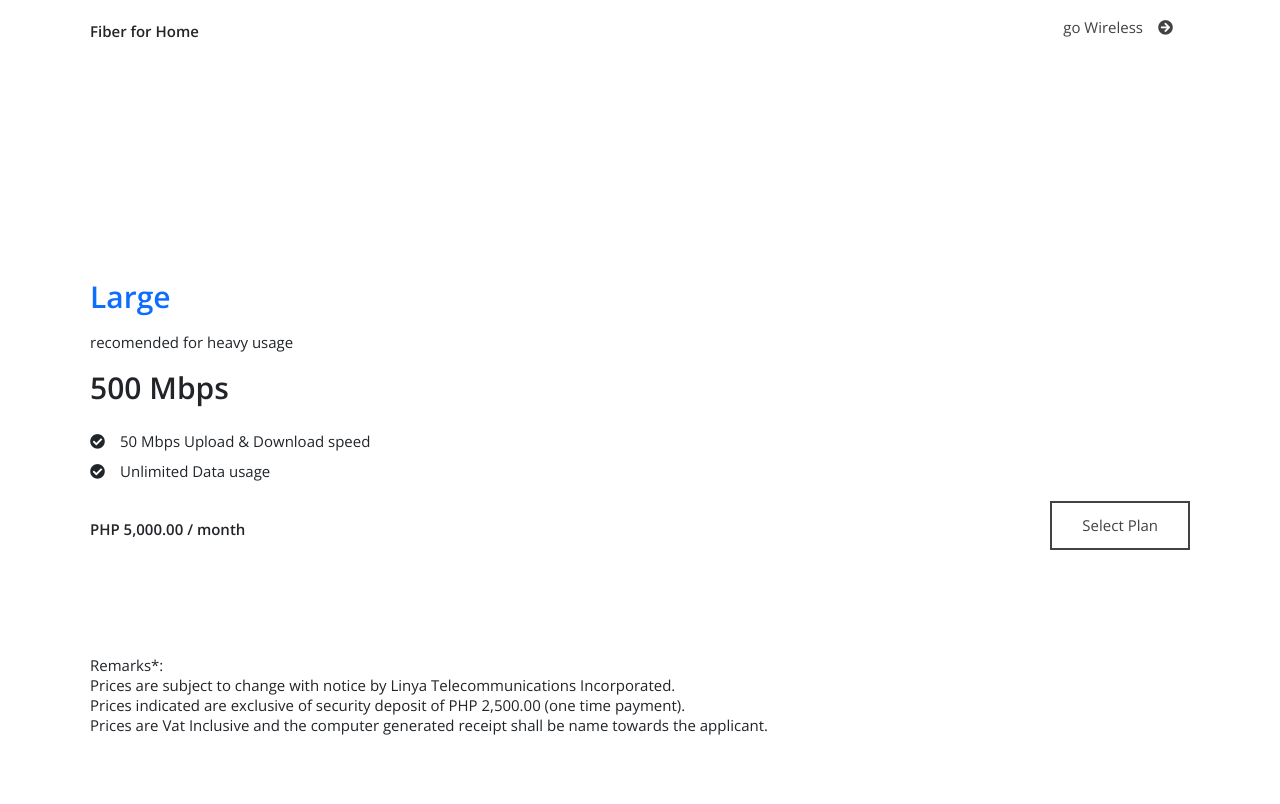
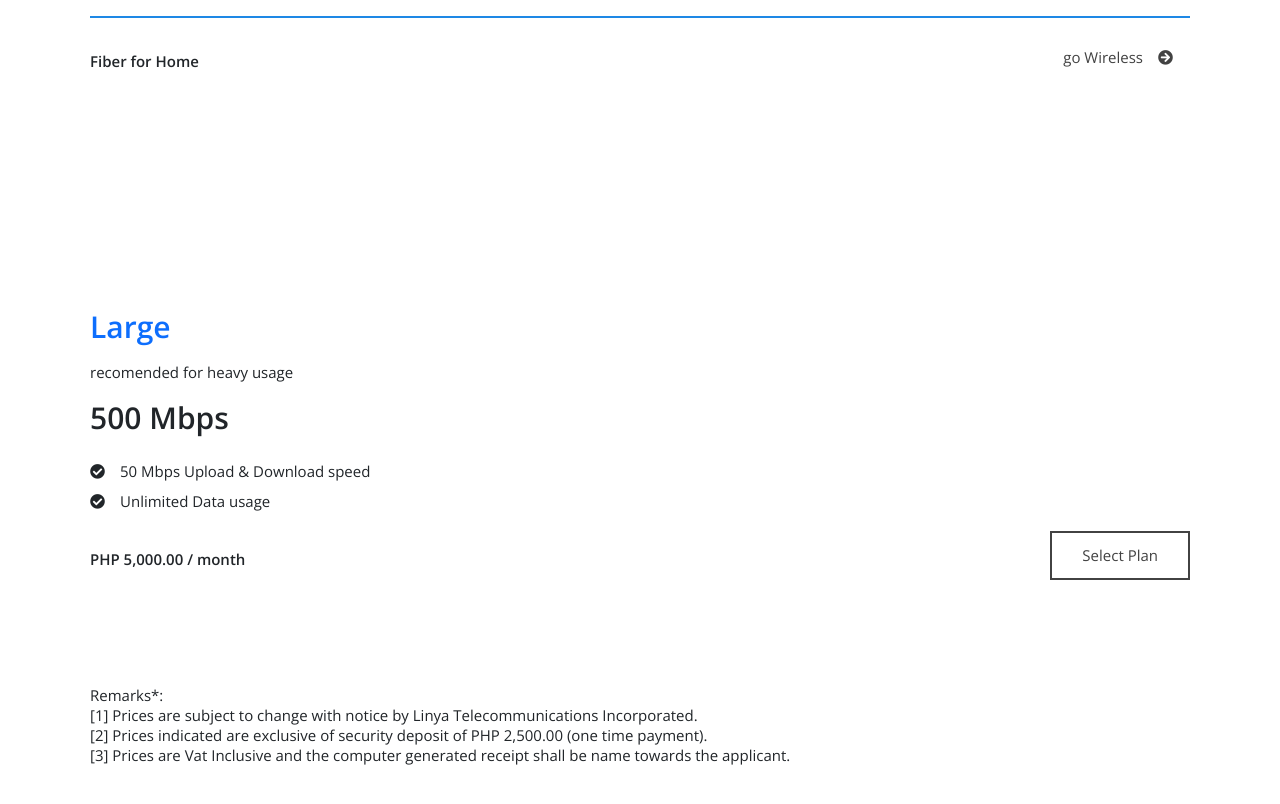
Before and after one commit to alvinmioten-moirasia/linyaph, a plain HTML site: page v4.0/www.linya.ph/forhome/index.html in a window 1280 px wide. Shown: the part 864-1668 px from the top of the page. Drawn offline with nearby package versions, Linux system fonts and the light colour scheme.

Commit message:
Update index.html

```diff
--- a/v4.0/www.linya.ph/forhome/index.html
+++ b/v4.0/www.linya.ph/forhome/index.html
@@ -55,7 +55,7 @@
 
 							<div class="row">
 
-								<div class="pt-3"></div>
+								<div class="pt-4"></div>
 
 							</div>
 
@@ -362,11 +362,11 @@
 
 										Remarks*:
 										<br>
-										Prices are subject to change with notice by Linya Telecommunications Incorporated.
+										[1] Prices are subject to change with notice by Linya Telecommunications Incorporated.
 										<br>
-										Prices indicated are exclusive of security deposit of PHP 2,500.00 (one time payment).
+										[2] Prices indicated are exclusive of security deposit of PHP 2,500.00 (one time payment).
 										<br>
-										Prices are Vat Inclusive and the computer generated receipt shall be name towards the applicant.
+										[3] Prices are Vat Inclusive and the computer generated receipt shall be name towards the applicant.
 
 									</p>
 
```
